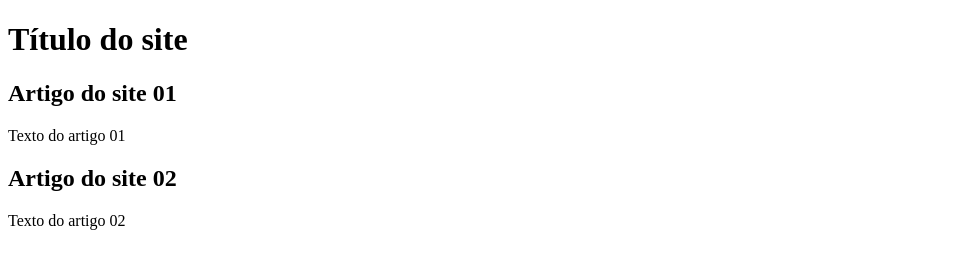
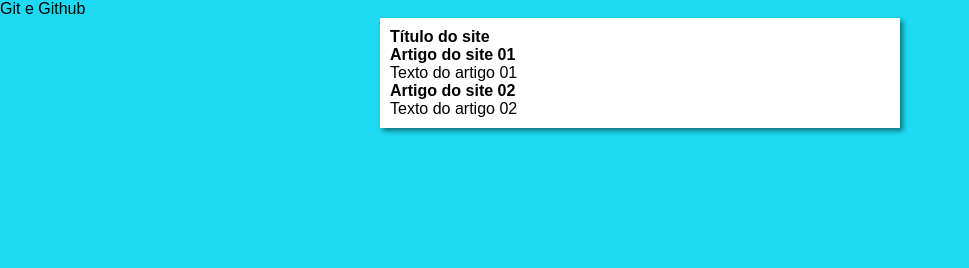
Before and after one commit to GugSaas/Project-Site, a plain HTML site: page index.html in a window 1280 px wide. Shown: the whole page, without its empty margins (0-969 px from the left). Drawn offline with Linux system fonts and the light colour scheme.

Commit message:
Add a simple design
design simples do index.html

```diff
--- /dev/null
+++ b/estilos/style.css
@@ -0,0 +1,18 @@
+* {
+    margin: 0px;
+    padding: 0px;
+    font-size: 16px;
+    font-family: Arial, Helvetica, sans-serif;
+}
+
+body {
+    background-color: rgb(29, 217, 241);
+}
+
+main {
+    background-color: white;
+    width: 500px;
+    margin: auto;
+    padding: 10px;
+    box-shadow: 3px 3px 5px rgba(0, 0, 0, 0.473);
+}
--- a/index.html
+++ b/index.html
@@ -4,6 +4,7 @@
     <meta charset="UTF-8">
     <meta http-equiv="X-UA-Compatible" content="IE=edge">
     <meta name="viewport" content="width=device-width, initial-scale=1.0, maximum-scale=1.0">
+    <link rel="stylesheet" href="estilos/style.css"
     <title>Git e Github</title>
 </head>
 <body>
```
